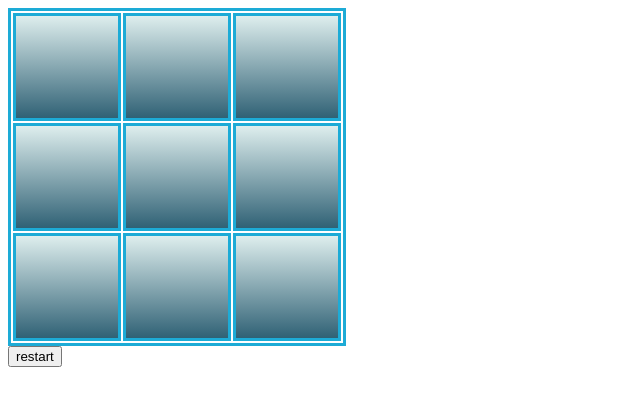
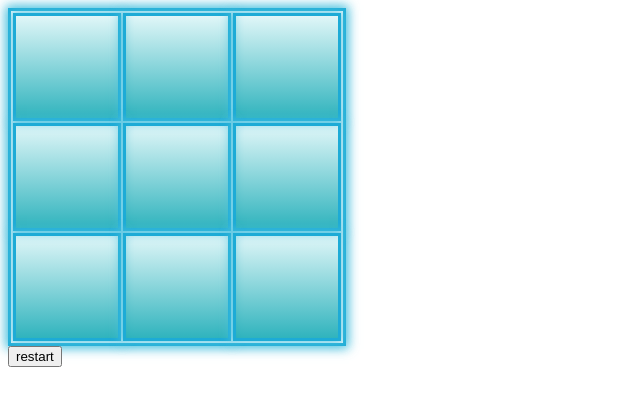
Before and after one commit to peeweetje/Memory-Match-game, a plain HTML site: page index.html in a window 1280 px wide. Shown: the whole page, without its empty margins (0-640 px from the left). Drawn offline with Linux system fonts and the light colour scheme.

Commit message:
refactor: added changes to file

```diff
--- a/style.css
+++ b/style.css
@@ -1,10 +1,11 @@
 table, td {
     border: 3px solid rgb(29, 171, 214);
+    box-shadow: 0px 0px 10px 3px rgba(72, 193, 223, 0.8);
 }
 
 td{
     width:100px;
     height:100px;
     text-align:center;
-    background: linear-gradient(rgba(146, 199, 197, 0.3), rgba(25, 80, 102, 0.9));
+    background: linear-gradient(rgba(153, 226, 231, 0.3), rgba(25, 171, 182, 0.9));
 }
```
